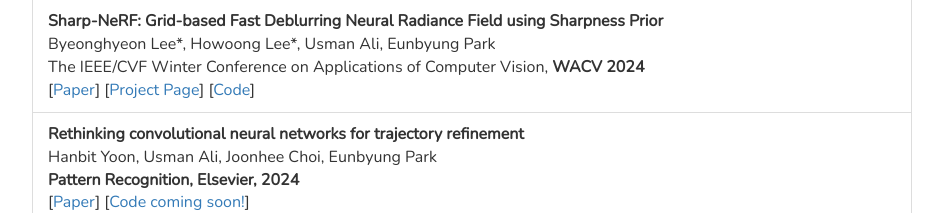
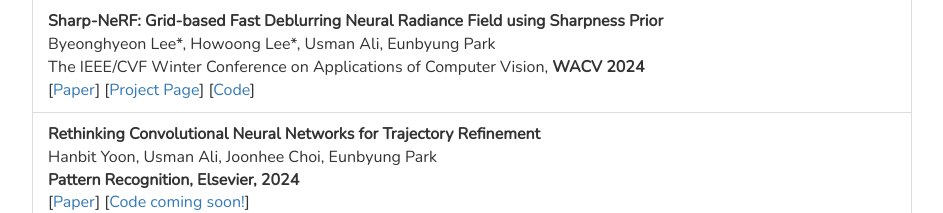
Before and after one commit to silverbottlep/silverbottlep.github.io, a plain HTML site: page publication.html in a window 1280 px wide. Shown: the part 1480-1693 px from the top of the page, without its empty margins (168-1111 px from the left). Drawn offline with nearby package versions, Linux system fonts and the light colour scheme.

Commit message:
fix typo

```diff
--- a/publication.html
+++ b/publication.html
@@ -106,7 +106,7 @@
                 <p class="paper">[<a target="_blank" href="https://openaccess.thecvf.com/content/WACV2024/html/Lee_Sharp-NeRF_Grid-Based_Fast_Deblurring_Neural_Radiance_Fields_Using_Sharpness_Prior_WACV_2024_paper.html">Paper</a>] [<a target="_blank" href="https://benhenryl.github.io/SharpNeRF/">Project Page</a>] [<a target="_blank" href="https://github.com/benhenryL/SharpNeRF">Code</a>]</p>
                 </li>
                 <li class="list-group-item">
-                  <p class="paper"><b>Rethinking convolutional neural networks for trajectory refinement</b></p>
+                  <p class="paper"><b>Rethinking Convolutional Neural Networks for Trajectory Refinement</b></p>
                   <p class="paper">Hanbit Yoon, Usman Ali, Joonhee Choi, Eunbyung Park</p>
                   <p class="paper"><b>Pattern Recognition, Elsevier, 2024</b></p>
                   <p class="paper">[<a target="_blank" href="https://www.sciencedirect.com/science/article/pii/S0031320324006344">Paper</a>] [<a target="_blank" href="">Code coming soon!</a>]</p>
```
